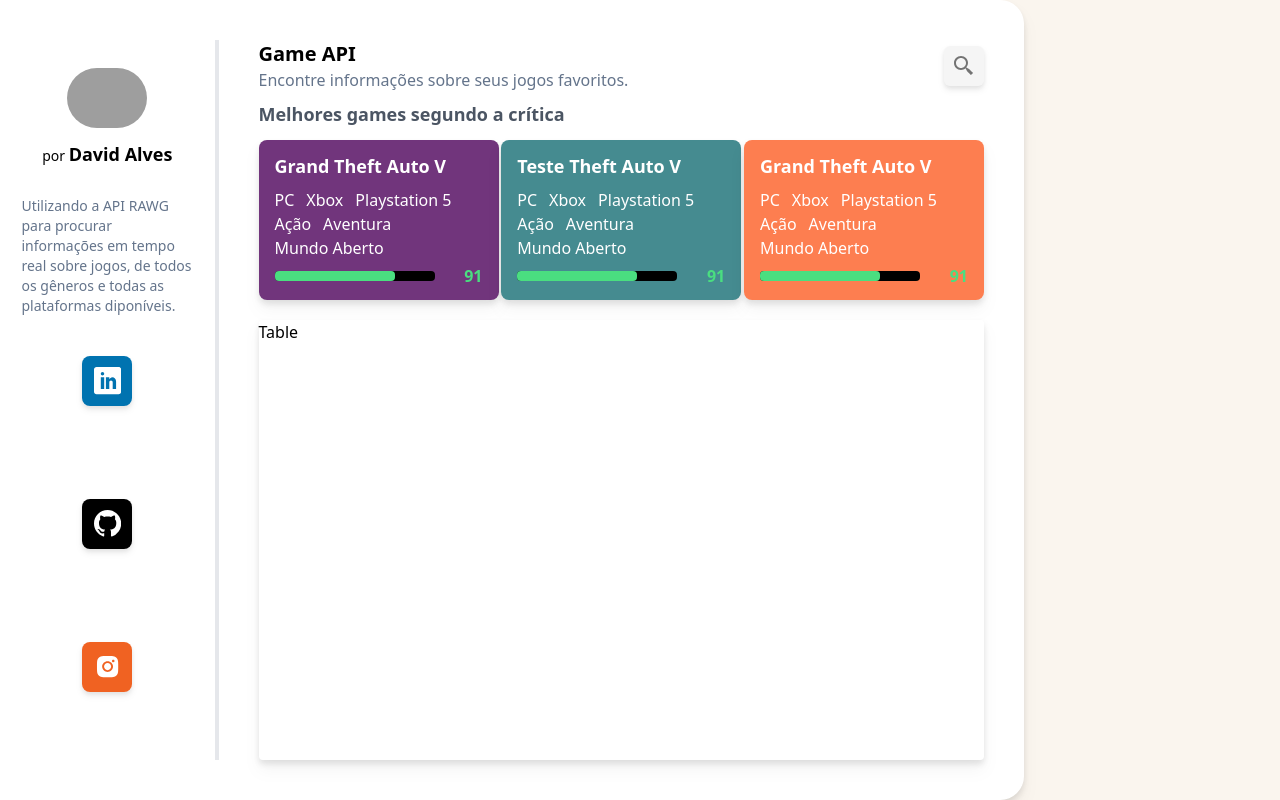
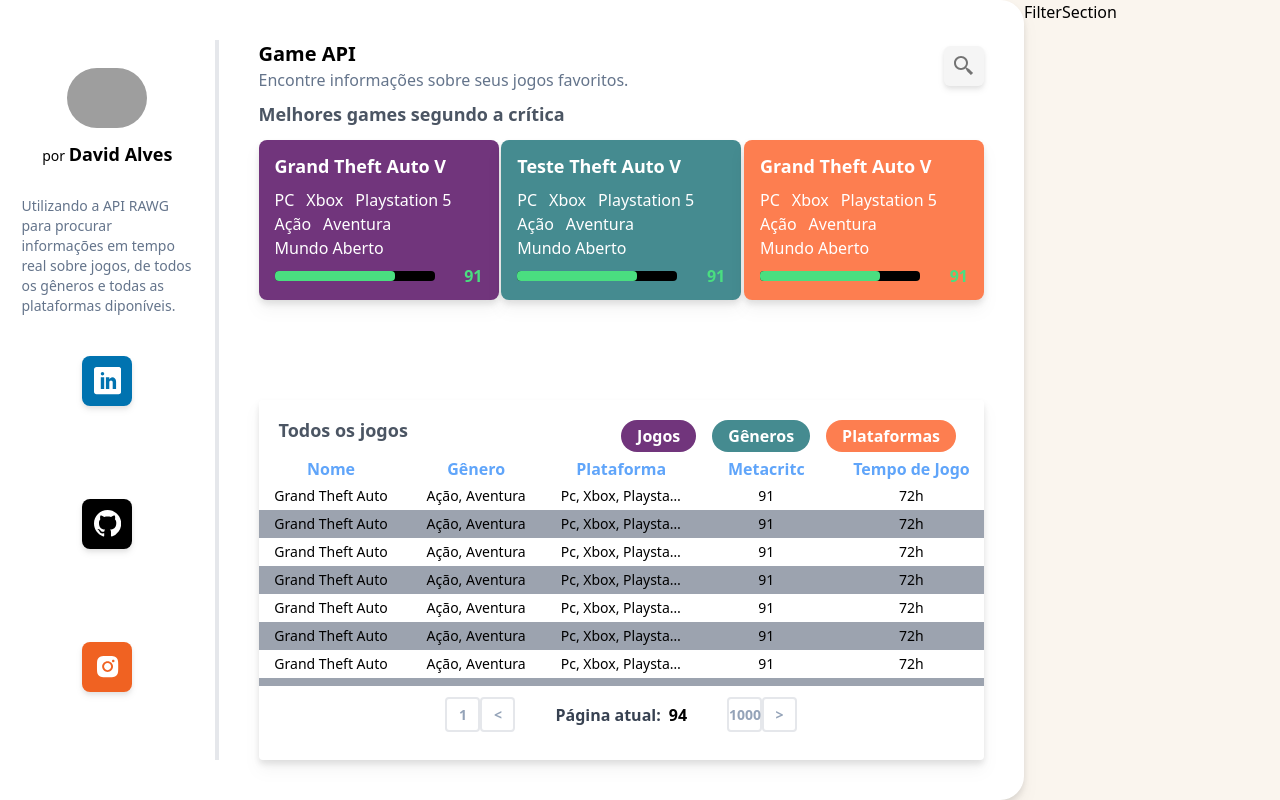
Before and after one commit to dev-david-alves/Game_API_Viewer, a React (Vite) app: page / in a window 1280 px wide. Built offline with nearby package versions, Linux system fonts and the light colour scheme; grey boxes are pictures that could not be loaded.

Commit message:
Main Content Section done!

```diff
--- a/src/App.jsx
+++ b/src/App.jsx
@@ -18,7 +18,7 @@
     return (
         <div className="w-full flex bg-[#FAF5EE]">
             <MainSection />
-            {/* <FilterSection /> */}
+            <FilterSection />
         </div>
     );
 };
--- /dev/null
+++ b/src/components/Button.jsx
@@ -0,0 +1,12 @@
+import React from "react";
+
+const Button = ({ color, size, text }) => {
+    const buttonStyles =
+        "h-25 px-4 py-1 text-white font-semibold rounded-full mx-2 " +
+        color +
+        " " +
+        size;
+    return <button className={buttonStyles}>{text}</button>;
+};
+
+export default Button;
--- a/src/components/MainContent.jsx
+++ b/src/components/MainContent.jsx
@@ -38,6 +38,7 @@
     return (
         <main className="w-[90%] h-screen flex flex-col items-center justify-center">
             <div className="w-full h-[90%] flex flex-col px-10">
+                <div className="flex flex-col w-full h-[50%]">
                     <div className="w-full flex items-center justify-between">
                         <div>
                             <h1 className="text-xl font-bold">Game API</h1>
@@ -65,6 +66,7 @@
                             ))}
                         </div>
                     </div>
+                </div>
                 <Table />
             </div>
         </main>
--- /dev/null
+++ b/src/components/Pagination.jsx
@@ -0,0 +1,23 @@
+import React, { useState } from "react";
+
+const Pagination = () => {
+    const btnStyle =
+        "bg-white border-2 hover:border-none text-slate-400 hover:bg-black hover:text-white text-sm font-semibold w-[35px] h-[35px] rounded";
+
+    return (
+        <div className="flex items-center mx-auto my-auto">
+            <button className={btnStyle}>1</button>
+            <button className={btnStyle}>{"<"}</button>
+            <div className="mx-10">
+                <p className="text-md text-gray-700 font-semibold inline mr-2">
+                    Página atual:
+                </p>
+                <p className="text-md font-bold inline">94</p>
+            </div>
+            <button className={btnStyle}>1000</button>
+            <button className={btnStyle}>{">"}</button>
+        </div>
+    );
+};
+
+export default Pagination;
--- a/src/components/Table.jsx
+++ b/src/components/Table.jsx
@@ -1,9 +1,62 @@
 import React from "react";
+
+import Button from "./Button";
+import Pagination from "./Pagination";
+
+const tableData = {
+    name: "Grand Theft Auto",
+    genre: "Ação, Aventura",
+    platform: "Pc, Xbox, Playstation 5",
+    metacritic: "91",
+    time: "72h",
+};
+
+const nums = [
+    1, 2, 3, 4, 5, 6, 7, 8, 9, 10, 11, 12, 13, 14, 15, 16, 17, 18, 19, 20, 21,
+    22, 23, 24, 25, 26, 27, 28, 29, 30, 31, 32, 33, 34, 35, 36, 37, 38, 39, 40,
+    41, 42, 43, 44, 45, 46, 47, 48, 49, 50, 51, 52, 53, 54, 55, 56, 57, 58, 59,
+    60, 61,
+];
 
 const Table = () => {
     return (
-        <div className="w-full drop-shadow-lg mt-5 h-full bg-white rounded">
-            Table
+        <div className="w-full drop-shadow-lg mt-5 h-[50%] bg-white rounded py-4 flex flex-col">
+            <div className="flex justify-between items-center px-5">
+                <p className="text-gray-600 text-lg font-semibold mb-3">
+                    Todos os jogos
+                </p>
+                <div className="flex justify-between">
+                    <Button color="bg-[#71357C]" text="Jogos" />
+                    <Button color="bg-[#458B90]" text="Gêneros" />
+                    <Button color="bg-[#FD7E50]" text="Plataformas" />
+                </div>
+            </div>
+
+            <div style={{ overflowY: "auto", height: "70%" }}>
+                <table className="table-fixed w-full">
+                    <thead>
+                        <tr>
+                            <th>Nome</th>
+                            <th>Gênero</th>
+                            <th>Plataforma</th>
+                            <th>Metacritc</th>
+                            <th>Tempo de Jogo</th>
+                        </tr>
+                    </thead>
+                    <tbody>
+                        {nums.map((num) => (
+                            <tr key={num}>
+                                <td>Grand Theft Auto</td>
+                                <td>Ação, Aventura</td>
+                                <td>Pc, Xbox, Playstation 5</td>
+                                <td>91</td>
+                                <td>72h</td>
+                            </tr>
+                        ))}
+                    </tbody>
+                </table>
+            </div>
+            <Pagination />
         </div>
     );
 };
--- a/src/index.css
+++ b/src/index.css
@@ -1,3 +1,17 @@
 @tailwind base;
 @tailwind components;
 @tailwind utilities;
+
+@layer components {
+  th {
+    @apply text-center font-semibold text-blue-400;
+  }
+
+  td {
+    @apply text-center font-normal px-3 text-sm truncate py-1;
+  }
+
+  tr:nth-child(2n) {
+    @apply bg-gray-400;
+  }
+}
```
Also changed, not shown: 1 other file (tests, documents, lock files or other folders). Lines whose indentation alone changed are shown as unchanged.
